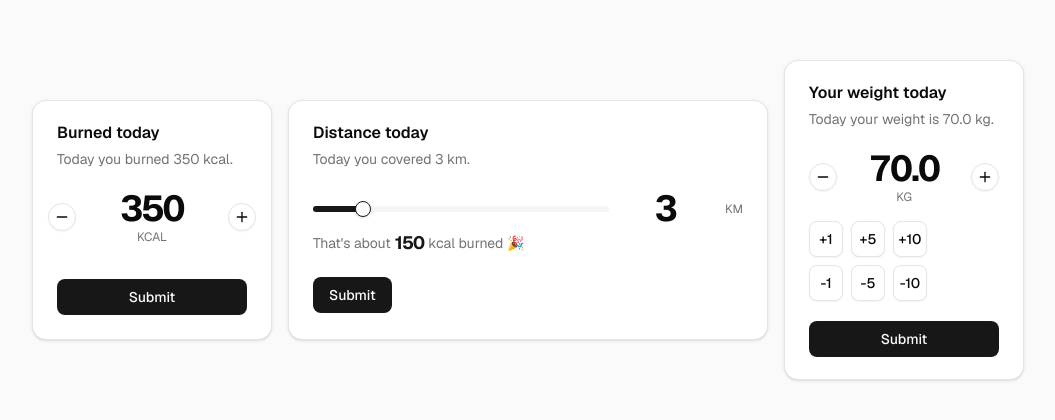
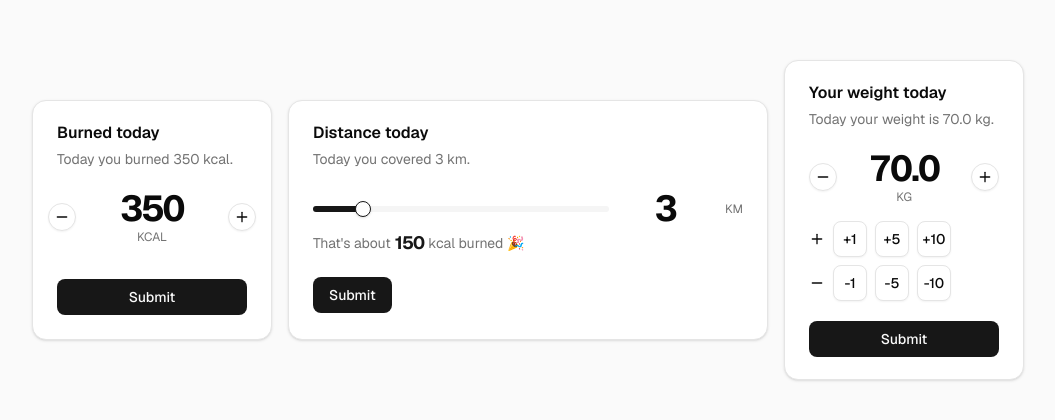
Before and after one commit to kostyniuk/weighty, a Next.js app: page / in a window 1280 px wide. Shown: the part 180-600 px from the top of the page, without its empty margins (112-1167 px from the left). Built offline with nearby package versions, Linux system fonts and the light colour scheme.

Commit message:
Refactor weight today card: enhance button layout by grouping increment and decrement buttons with icons for improved usability.

```diff
--- a/components/ui/cards/weight-today.tsx
+++ b/components/ui/cards/weight-today.tsx
@@ -76,13 +76,19 @@ export function CardsWeightToday() {
                         <span className="sr-only">Increase</span>
                     </Button>
                 </div>
-                <div className="flex gap-2 flex-wrap w-[80%] mt-4 [&_button]:w-5">
+                <div className="flex flex-wrap gap-2 mt-4 [&_button]:w-5 [&_svg]:size-4 [&_div]:flex [&_div]:items-center [&_div]:gap-2">
+                    <div>
+                        <PlusIcon />
                         <Button variant="outline" onClick={() => onClick(1)}>+1</Button>
                         <Button variant="outline" onClick={() => onClick(5)}>+5</Button>
                         <Button variant="outline" onClick={() => onClick(10)}>+10</Button>
+                    </div>
+                    <div>
+                        <MinusIcon />
                         <Button variant="outline" onClick={() => onClick(-1)}>-1</Button>
                         <Button variant="outline" onClick={() => onClick(-5)}>-5</Button>
                         <Button variant="outline" onClick={() => onClick(-10)}>-10</Button>
+                    </div>
                 </div>
             </CardContent>
             <CardFooter>
```
Lines whose indentation alone changed are shown as unchanged.
